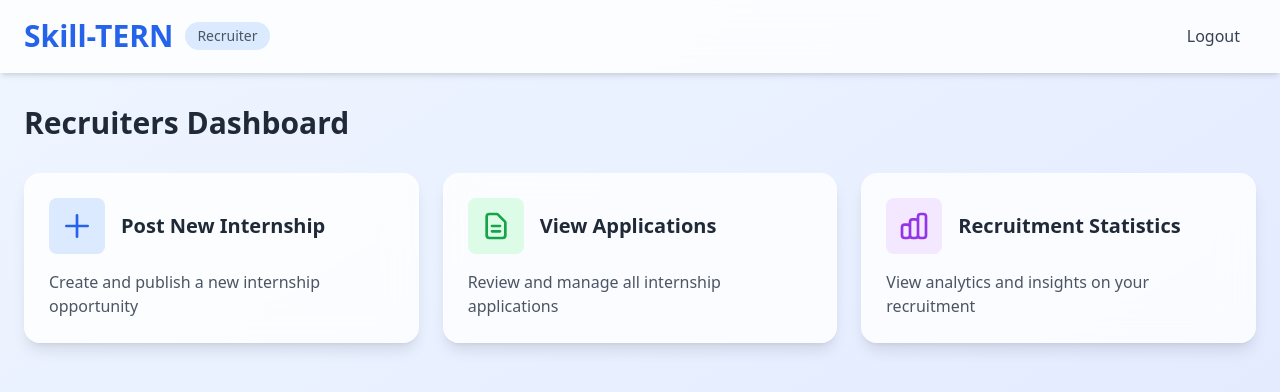
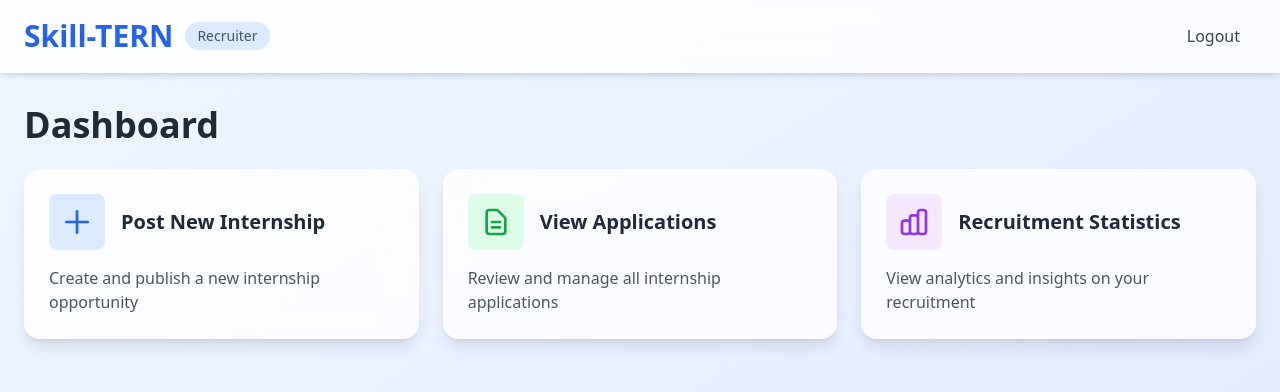
Before and after one commit to aarv-7/Skill-TERN, a React (Vite) app: page /recruiter in a window 1280 px wide. Shown: the top 392 px of the page. Built offline with nearby package versions, Linux system fonts and the light colour scheme.

Commit message:
Minor UI changes in recruiters dashboard

```diff
--- a/src/components/RecruitersDashboard.tsx
+++ b/src/components/RecruitersDashboard.tsx
@@ -33,7 +33,7 @@
       <div className="max-w-7xl mx-auto px-6 py-8">
         {currentView === 'dashboard' && (
           <div>
-            <h2 className="text-3xl font-bold text-gray-800 mb-8">Recruiters Dashboard</h2>
+            <h2 className="text-4xl font-bold text-gray-800 mb-6">Dashboard</h2>
 
             <div className="grid grid-cols-1 md:grid-cols-3 gap-6 mb-8">
               {/* Post New Internship Card */}
```
Also changed, not shown: 1 other file (tests, documents, lock files or other folders).
